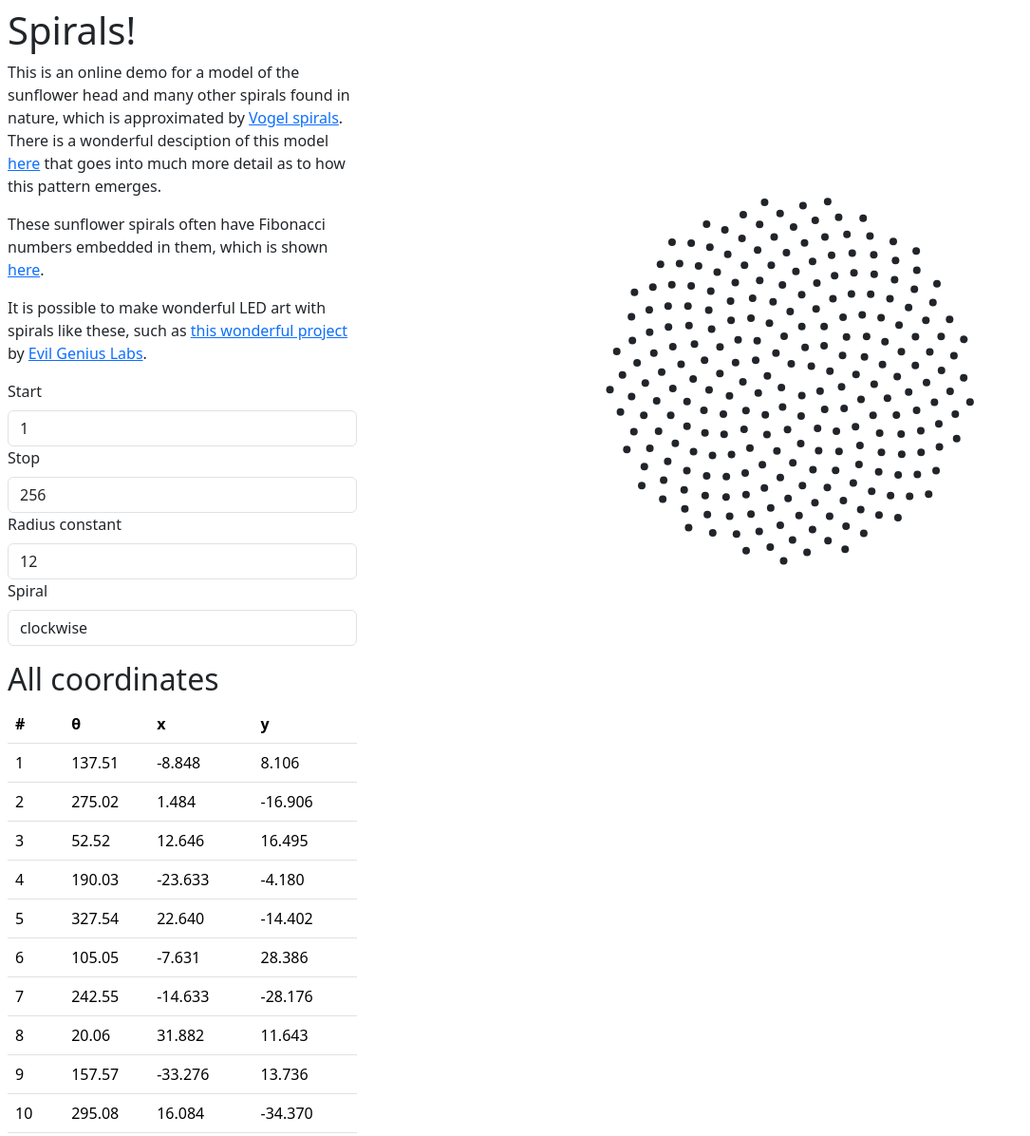
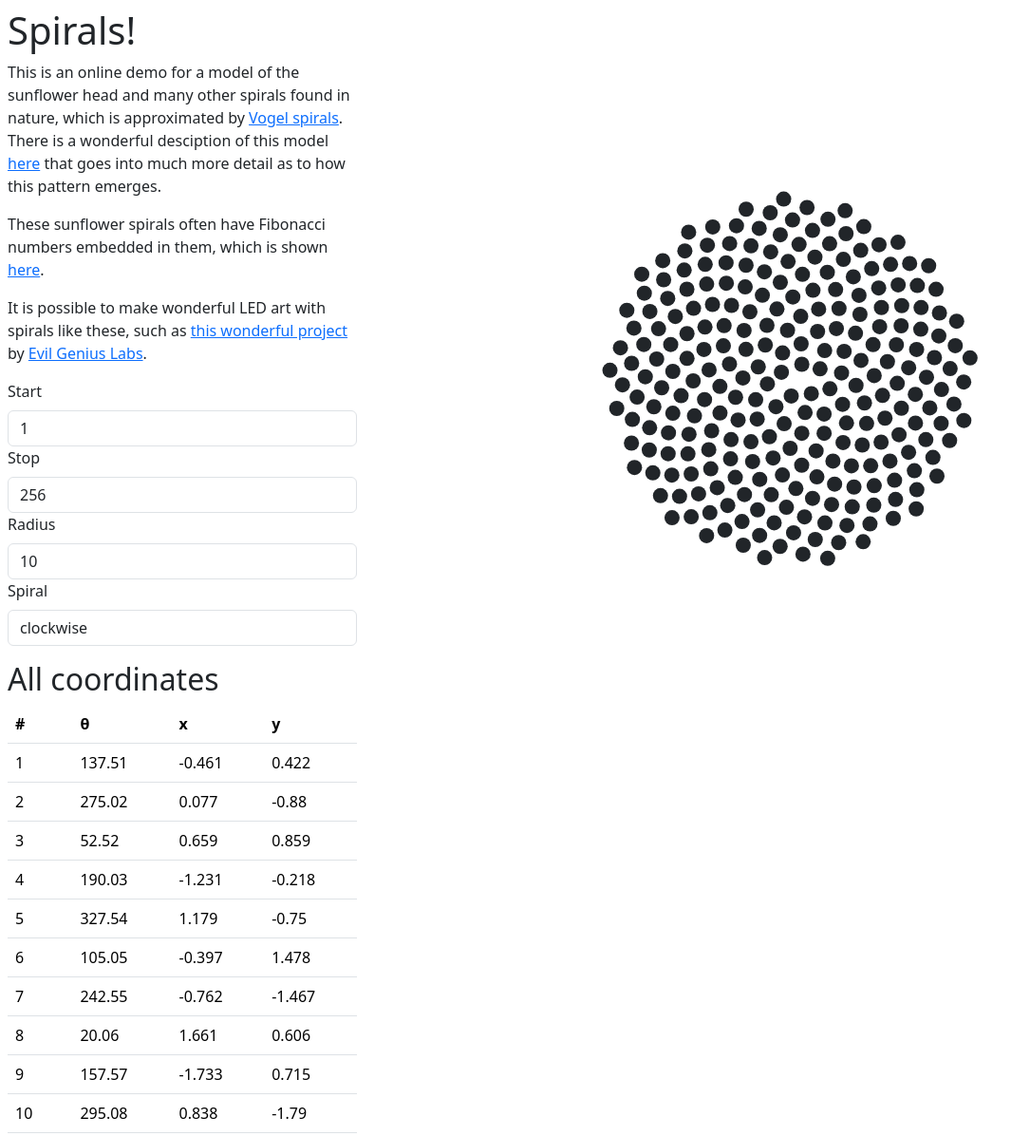
Before and after one commit to aykevl/spirals, a plain HTML site: page index.html in a window 1280 px wide. Shown: the top 1196 px of the page at 95% size, without its empty margins (0-1085 px from the left). Drawn offline with nearby package versions, Linux system fonts and the light colour scheme.

Commit message:
Fix circle coordinates (flip Y) and make cirlces clickable

```diff
--- a/index.html
+++ b/index.html
@@ -89,14 +89,27 @@ body {
   width: 100%;
 }
 
-#circles circle {
-  fill: var(--bs-body-color);
-}
-
 form {
   max-width: 24em;
 }
 
+/* Styles for the SVG */
+#circles circle {
+  fill: var(--bs-body-color);
+}
+#circles circle:hover {
+  stroke: red;
+  stroke-width: 1px;
+}
+#circles circle.focus {
+  stroke: red;
+  stroke-width: 2px;
+}
+#hover-text {
+  fill: var(--bs-body-color);
+}
+
+/* Use a different layout on desktops */
 @media (min-width: 1000px) {
   body {
     display: grid;
@@ -140,8 +153,8 @@ form {
           <input type="number" class="form-control" id="inputStop" value="256">
         </div>
         <div>
-          <label for="inputR" class="form-label">Radius constant</label>
-          <input type="number" class="form-control" id="inputR" value="12" min="0">
+          <label for="inputRadius" class="form-label">Radius</label>
+          <input type="number" class="form-control" id="inputRadius" value="10" min="0">
         </div>
         <div>
           <label for="inputSpiral" class="form-label">Spiral</label>
@@ -153,6 +166,7 @@ form {
       </form>
     </div>
     <svg id="circles">
+      <text x="16" y="24" id="hover-text" style="font-size: 20px"></text>
       <g id="circles-center" style="transform: translate(50%, 50%)"></g>
     </svg>
     <div id="table">
@@ -181,7 +195,7 @@ function update() {
   let stop = parseInt(inputStop.value);
   inputStart.setAttribute('max', stop);
   inputStop.setAttribute('min', start);
-  let radiusConstant = parseFloat(document.querySelector('#inputR').value);
+  let radius = parseFloat(document.querySelector('#inputRadius').value);
   let direction = document.querySelector('#inputSpiral').value == 'clockwise' ? 1 : -1;
 
   // Clear the previous SVG.
@@ -192,18 +206,22 @@ function update() {
   let tbody = document.querySelector('#results tbody');
   tbody.innerHTML = '';
 
+  let focusText = document.querySelector('#hover-text');
+
   // Calculate each point in the spiral.
   for (let i=start; i<=stop; i++) {
     // Calculate this point.
     const goldenAngle = 180 * (3 - Math.sqrt(5));
-    let r = radiusConstant * Math.sqrt(i);
+    let r = Math.sqrt(i);
     let angle = (i * goldenAngle * direction) % 360;
     let x = r * Math.cos(angle / 180 * Math.PI);
-    let y = r * Math.sin(angle / 180 * Math.PI);
+    let y = -r * Math.sin(angle / 180 * Math.PI);
 
     // Add to the table.
     let tr = document.createElement('tr');
-    for (let num of [i, angle.toFixed(2), x.toFixed(3), y.toFixed(3)]) {
+    let xf = (x / Math.sqrt(stop) * radius).toFixed(3);
+    let yf = -(y / Math.sqrt(stop) * radius).toFixed(3);
+    for (let num of [i, angle.toFixed(2), xf, yf]) {
       let td = document.createElement('td');
       td.textContent = num;
       tr.appendChild(td);
@@ -211,15 +229,34 @@ function update() {
     tbody.appendChild(tr);
 
     // Add to the SVG.
+    let titleText = `#${i} x=${xf} y=${yf} θ=${angle.toFixed(1)}`;
     let circle = document.createElementNS('http://www.w3.org/2000/svg', 'circle');
-    circle.setAttribute('cx', x);
-    circle.setAttribute('cy', y);
-    circle.setAttribute('r', 4);
-    circle.setAttribute('title', i);
+    circle.setAttribute('cx', 12 * x);
+    circle.setAttribute('cy', 12 * y);
+    circle.setAttribute('r', 8);
     let title = document.createElementNS('http://www.w3.org/2000/svg', 'title');
-    title.textContent = i;
+    title.textContent = titleText;
     circle.appendChild(title);
     group.appendChild(circle);
+
+    // Make the circle clickable.
+    let focus = function() {
+      let previouslyFocused = group.querySelector('.focus');
+      if (circle == previouslyFocused) {
+        // Nothing to do here.
+        return;
+      }
+
+      // Remove previously focused element.
+      if (previouslyFocused) {
+        previouslyFocused.classList.remove('focus');
+      }
+
+      // Focus new element.
+      circle.classList.add('focus');
+      focusText.textContent = titleText;
+    };
+    circle.addEventListener('click', focus);
   }
 }
 
```
